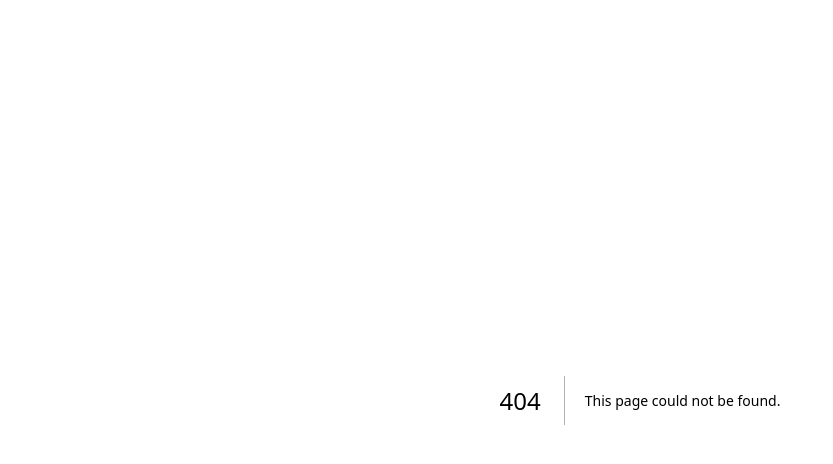
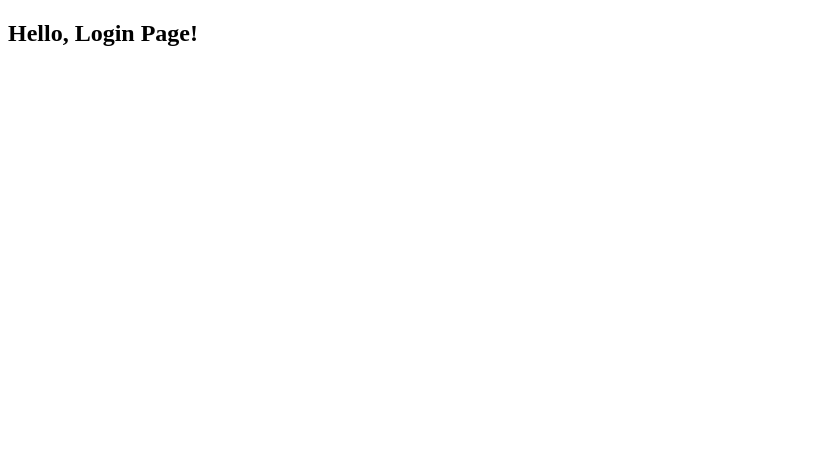
Before and after one commit to SahatasLee/Next, a Next.js app: page /login in a window 1280 px wide. Before the commit this address had no page. Shown: the top 464 px of the page, without its empty margins (0-833 px from the left). Built offline with nearby package versions, Linux system fonts and the light colour scheme.

Commit message:
structure

```diff
--- a/app/layout.tsx
+++ b/app/layout.tsx
@@ -1,13 +1,11 @@
-export const metadata = {
-  title: 'Next.js',
+import { Metadata } from 'next'
+
+export const metadata: Metadata = {
+  title: 'Next.my',
   description: 'Generated by Next.js',
 }
 
-export default function RootLayout({
-  children,
-}: {
-  children: React.ReactNode
-}) {
+export default function RootLayout({ children }: { children: React.ReactNode }) {
   return (
     <html lang="en">
       <body>{children}</body>
--- /dev/null
+++ b/app/login/layout.tsx
@@ -0,0 +1,20 @@
+import { Metadata } from 'next'
+
+export const metadata: Metadata = {
+    title: 'Next.login',
+}
+
+export default function DashboardLayout({
+    children, // will be a page or nested layout
+}: {
+    children: React.ReactNode
+}) {
+    return (
+        <section>
+            {/* Include shared UI here e.g. a header or sidebar */}
+            <nav></nav>
+
+            {children}
+        </section>
+    )
+}
--- /dev/null
+++ b/app/login/page.tsx
@@ -0,0 +1,4 @@
+// `app/login/page.tsx` is the UI for the `/login` URL
+export default function Page() {
+    return <h1>Hello, Login Page!</h1>
+}
```
Also changed, not shown: 1 other file (tests, documents, lock files or other folders).
